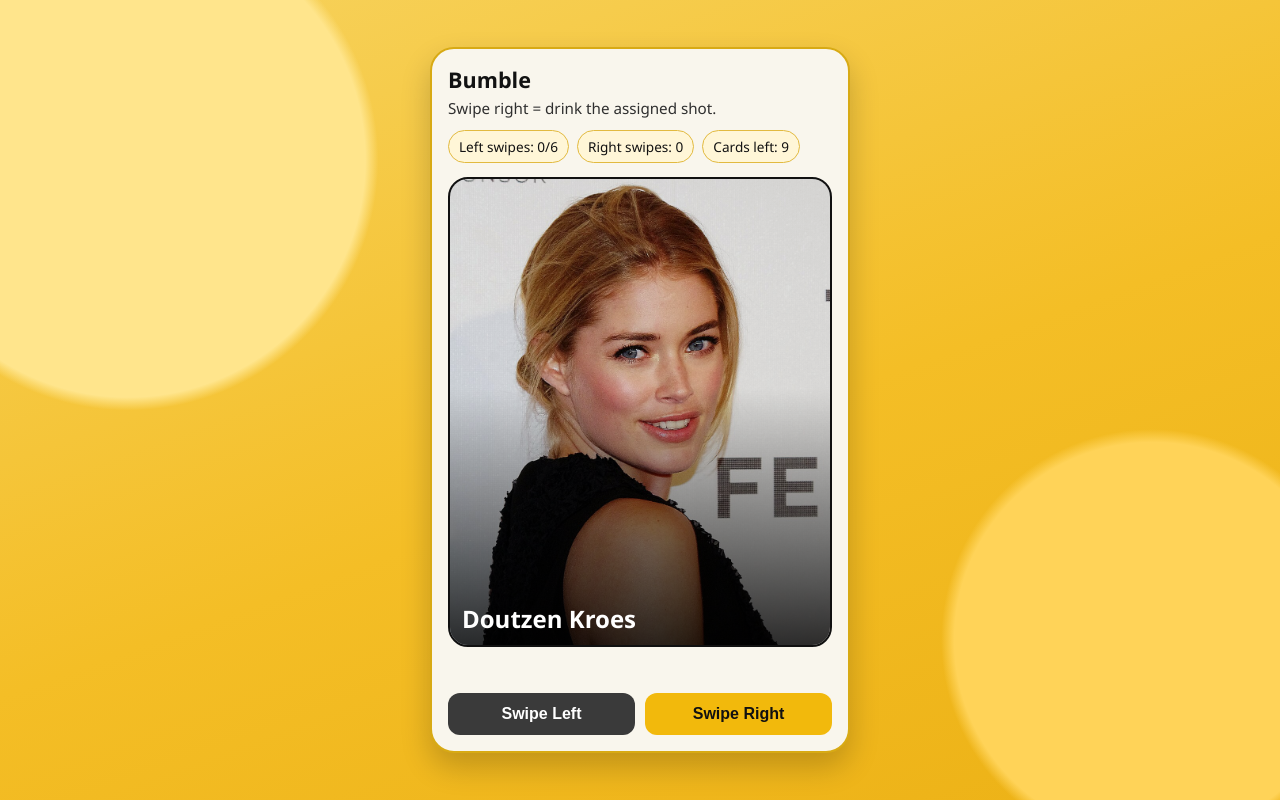
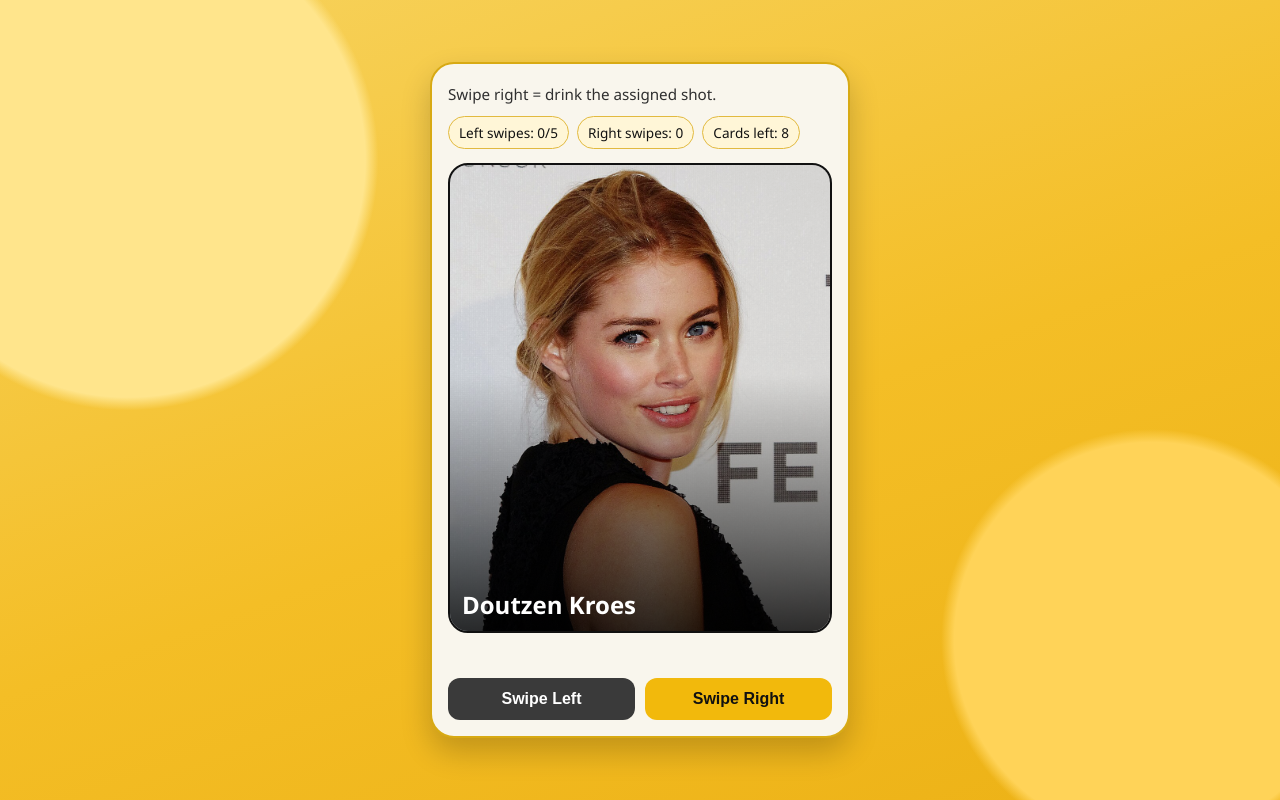
Before and after one commit to janthiemen/wouter_bachelor, a plain HTML site: page index.html in a window 1280 px wide. Drawn offline with Linux system fonts and the light colour scheme.

Commit message:
Add files via upload

```diff
--- a/app.js
+++ b/app.js
@@ -1,15 +1,15 @@
 // Edit these values to customize the game.
 const GAME_CONFIG = {
-  maxLeftSwipes: 6,
+  maxLeftSwipes: 5,
   profiles: [
     { name: "Doutzen Kroes", imageUrl: "doutzen.JPG", booze: "Vodka" },
+    { name: "Denisa", imageUrl: "denisa.jpg", booze: "Whiskey" },
     { name: "Zendaya", imageUrl: "zendeya.jpg", booze: "Tequila" },
-    { name: "Dua Lipa", imageUrl: "dua_lipa.jpg", booze: "Tequila" },
-    { name: "Scarlett Johansson", imageUrl: "scarlett.jpg", booze: "Whiskey" },
-    { name: "Taylor Swift", imageUrl: "taylor_swift.png", booze: "Gin" },
-    { name: "Rihanna", imageUrl: "rihanna.jpg", booze: "Coconut Rum" },
-    { name: "Ezgi", imageUrl: "ezgi.jpeg", booze: "Raki" },
-    { name: "Ezgi", imageUrl: "ezgi.jpeg", booze: "Raki" },
+    { name: "Lisette", imageUrl: "lisette.jpg", booze: "Tequila" },
+    { name: "Eva", imageUrl: "eva.png", booze: "Limoncello" },
+    { name: "Marise", imageUrl: "marise.jpg", booze: "Tequila" },
+    { name: "Ines", imageUrl: "ines.jpg", booze: "Dropshot" },
+    // { name: "Ezgi", imageUrl: "ezgi.jpeg", booze: "Raki" },
     { name: "Ezgi", imageUrl: "ezgi.jpeg", booze: "Raki" }
   ]
 };
@@ -44,8 +44,8 @@ const leftBtn = document.getElementById("leftBtn");
 const rightBtn = document.getElementById("rightBtn");
 
 function init() {
-  if (!Array.isArray(GAME_CONFIG.profiles) || GAME_CONFIG.profiles.length !== 9) {
-    throw new Error("GAME_CONFIG.profiles must contain exactly 9 items.");
+  if (!Array.isArray(GAME_CONFIG.profiles) || GAME_CONFIG.profiles.length !== 8) {
+    throw new Error("GAME_CONFIG.profiles must contain exactly 8 items.");
   }
 
   leftMaxEl.textContent = String(GAME_CONFIG.maxLeftSwipes);
--- a/index.html
+++ b/index.html
@@ -3,7 +3,7 @@
 <head>
   <meta charset="UTF-8" />
   <meta name="viewport" content="width=device-width, initial-scale=1.0" />
-  <title>Bumble</title>
+  <title> </title>
   <link rel="stylesheet" href="styles.css" />
 </head>
 <body>
@@ -17,7 +17,7 @@
     </section>
 
     <header class="topbar">
-      <h1>Bumble</h1>
+      <h1> </h1>
       <p>Swipe right = drink the assigned shot.</p>
     </header>
 
```
Also changed, not shown: denisa.jpg (added), eva.jpg (added), ines.jpg (added), lisette.jpg (added), marise.jpg (added).
